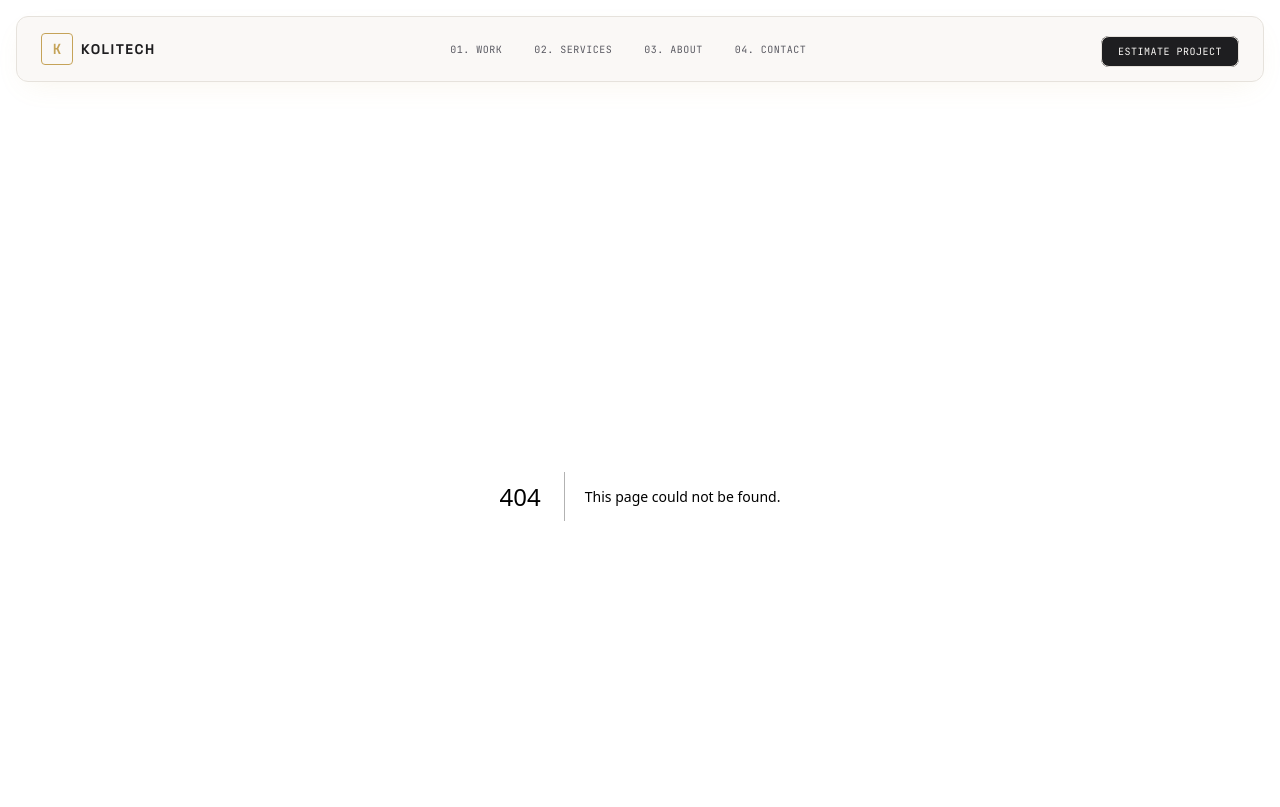
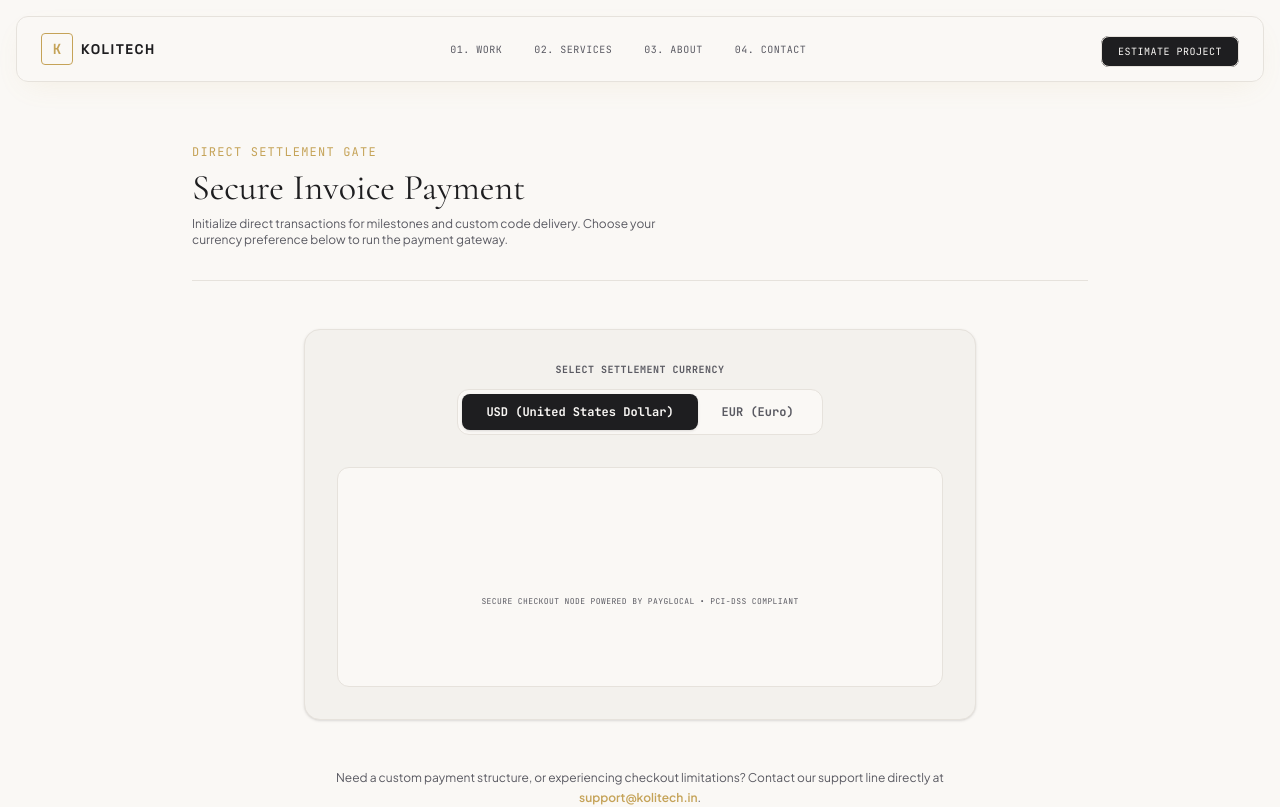
Before and after one commit to Vivek8789664732/kolitech, a Next.js app: page /pay in a window 1280 px wide. Before the commit this address had no page. Shown: the top 807 px of the page. Built offline with nearby package versions, Linux system fonts and the light colour scheme.

Commit message:
Add secure invoice payment page with USD/EUR toggles loading PayGlocal scripts

```diff
--- a/src/app/components/Footer.tsx
+++ b/src/app/components/Footer.tsx
@@ -82,6 +82,11 @@ export default function Footer() {
                   Refund Policy
                 </Link>
               </li>
+              <li>
+                <Link href="/pay" className="hover:text-amber-accent transition-colors duration-150">
+                  Direct Payment
+                </Link>
+              </li>
 
             </ul>
           </div>
--- /dev/null
+++ b/src/app/pay/page.tsx
@@ -0,0 +1,126 @@
+"use client";
+
+import { useEffect, useRef, useState } from "react";
+
+export default function PayPage() {
+  const [currency, setCurrency] = useState<"USD" | "EUR">("USD");
+  const formContainerRef = useRef<HTMLDivElement>(null);
+  const [isLoading, setIsLoading] = useState(true);
+
+  useEffect(() => {
+    if (!formContainerRef.current) return;
+
+    setIsLoading(true);
+    // Clear the previous form content to prevent duplicates or residues
+    formContainerRef.current.innerHTML = "";
+
+    // Create form element
+    const form = document.createElement("form");
+
+    // Create script element
+    const script = document.createElement("script");
+    script.src = "https://oneclick.payglocal.in/simple.js";
+    script.async = true;
+
+    // Set corresponding PayGlocal ID
+    const pbId = currency === "USD" ? "pb_iVT3KwZ362el" : "pb_eFDtACpHwF5S";
+    script.setAttribute("data-pb-id", pbId);
+
+    // Track loading state
+    script.onload = () => {
+      setIsLoading(false);
+    };
+
+    script.onerror = () => {
+      setIsLoading(false);
+    };
+
+    // Append script inside form and insert form into ref container
+    form.appendChild(script);
+    formContainerRef.current.appendChild(form);
+  }, [currency]);
+
+  return (
+    <div className="w-full min-h-screen bg-alabaster text-charcoal py-12 px-6">
+      <div className="mx-auto max-w-4xl space-y-12">
+        {/* Title */}
+        <div className="border-b border-sand-border pb-8 text-center sm:text-left">
+          <span className="font-mono text-xs text-amber-accent tracking-widest uppercase block">
+            Direct Settlement Gate
+          </span>
+          <h1 className="font-serif text-4xl font-normal text-charcoal mt-2">
+            Secure Invoice Payment
+          </h1>
+          <p className="font-sans text-xs text-muted-slate mt-2 max-w-lg">
+            Initialize direct transactions for milestones and custom code delivery. Choose your currency preference below to run the payment gateway.
+          </p>
+        </div>
+
+        {/* Card Body */}
+        <div className="border border-sand-border bg-sandstone p-8 rounded-2xl shadow-sm space-y-8 max-w-2xl mx-auto">
+          {/* Currency Toggle */}
+          <div className="space-y-3">
+            <label className="font-mono text-[10px] text-muted-slate block font-bold uppercase tracking-wider text-center">
+              Select Settlement Currency
+            </label>
+            <div className="flex justify-center">
+              <div className="inline-flex rounded-xl bg-alabaster p-1 border border-sand-border">
+                <button
+                  onClick={() => setCurrency("USD")}
+                  className={`px-6 py-2.5 rounded-lg font-mono text-xs font-bold transition-all ${
+                    currency === "USD"
+                      ? "bg-charcoal text-alabaster shadow-sm"
+                      : "text-muted-slate hover:text-charcoal"
+                  }`}
+                >
+                  USD (United States Dollar)
+                </button>
+                <button
+                  onClick={() => setCurrency("EUR")}
+                  className={`px-6 py-2.5 rounded-lg font-mono text-xs font-bold transition-all ${
+                    currency === "EUR"
+                      ? "bg-charcoal text-alabaster shadow-sm"
+                      : "text-muted-slate hover:text-charcoal"
+                  }`}
+                >
+                  EUR (Euro)
+                </button>
+              </div>
+            </div>
+          </div>
+
+          {/* Payment Terminal Output */}
+          <div className="border border-sand-border bg-alabaster p-8 rounded-xl flex flex-col items-center justify-center min-h-[220px] relative overflow-hidden">
+            {isLoading && (
+              <div className="absolute inset-0 bg-alabaster/90 flex flex-col items-center justify-center space-y-3 z-10">
+                <div className="h-6 w-6 border-2 border-amber-accent border-t-transparent rounded-full animate-spin"></div>
+                <span className="font-mono text-[9px] text-muted-slate tracking-widest uppercase">
+                  INITIALIZING TERMINAL...
+                </span>
+              </div>
+            )}
+
+            {/* Target Node for PayGlocal Form */}
+            <div className="w-full flex justify-center py-4">
+              <div ref={formContainerRef} className="w-full max-w-md flex justify-center [&>form]:w-full" />
+            </div>
+
+            {/* Gateway Info */}
+            <div className="mt-4 font-mono text-[8px] text-muted-slate text-center uppercase tracking-wider">
+              Secure Checkout Node powered by PayGlocal • PCI-DSS Compliant
+            </div>
+          </div>
+        </div>
+
+        {/* Help Note */}
+        <div className="max-w-2xl mx-auto text-center font-sans text-xs text-muted-slate leading-relaxed">
+          Need a custom payment structure, or experiencing checkout limitations? Contact our support line directly at{" "}
+          <a href="mailto:support@kolitech.in" className="text-amber-accent hover:underline font-semibold">
+            support@kolitech.in
+          </a>
+          .
+        </div>
+      </div>
+    </div>
+  );
+}
--- a/src/app/sitemap.ts
+++ b/src/app/sitemap.ts
@@ -3,7 +3,7 @@ import { MetadataRoute } from "next";
 export default function sitemap(): MetadataRoute.Sitemap {
   const baseUrl = "https://kolitech.in";
 
-  const pages = ["", "/work", "/services", "/about", "/contact", "/terms", "/privacy", "/refund"];
+  const pages = ["", "/work", "/services", "/about", "/contact", "/terms", "/privacy", "/refund", "/pay"];
   const caseStudies = ["/work/finflow-core", "/work/edustack-lms", "/work/logitrack-api"];
 
   const routes = [...pages, ...caseStudies].map((route) => ({
```
